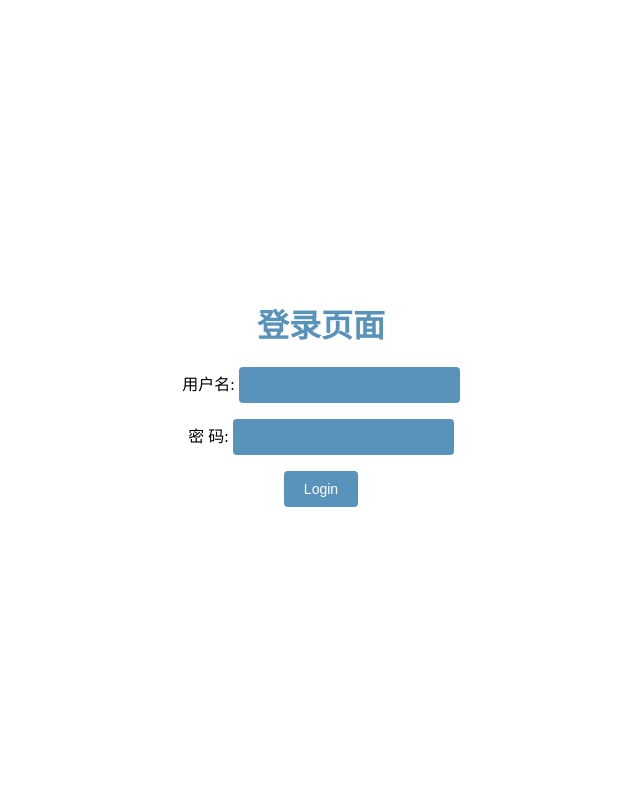
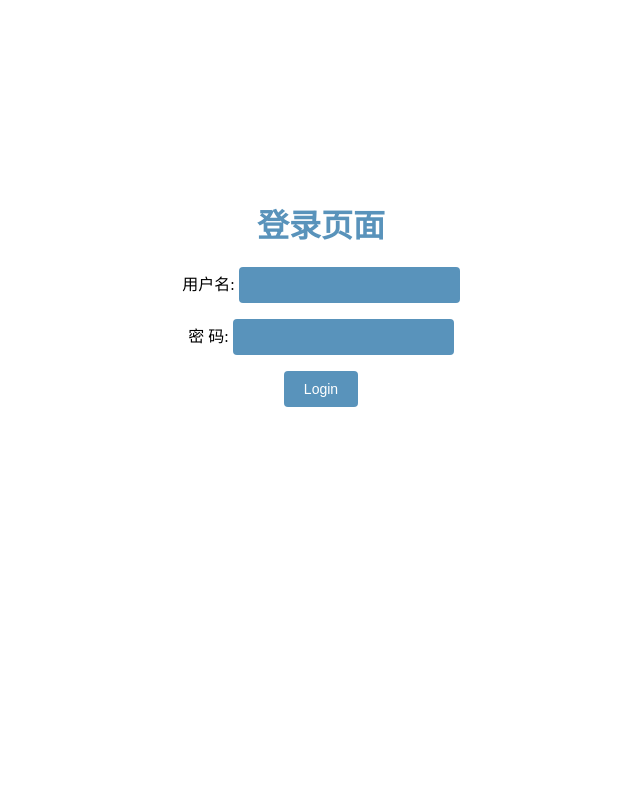
Before and after one commit to SE407-2017/Project_ClassManagement, a Django app: page /class/login/ in a window 1280 px wide. Shown: the whole page, without its empty margins (319-959 px from the left). After the commit the page ends 407 px from the top, so only its background shows below. Run offline with Django 3.2, Linux system fonts and the light colour scheme; parts of the project's set-up code (start-up, migrations or seed data) failed here and were passed over.

Commit message:
Update login.html

```diff
--- a/class_management/templates/login.html
+++ b/class_management/templates/login.html
@@ -14,7 +14,7 @@
 </html>
 
 <style>
-    html,body{text-align:center;margin:150px auto;}
+    html,body{text-align:center;margin:100px auto;}
     h1 {color:#5993bb;}
     input{
     color:#fff;
```
